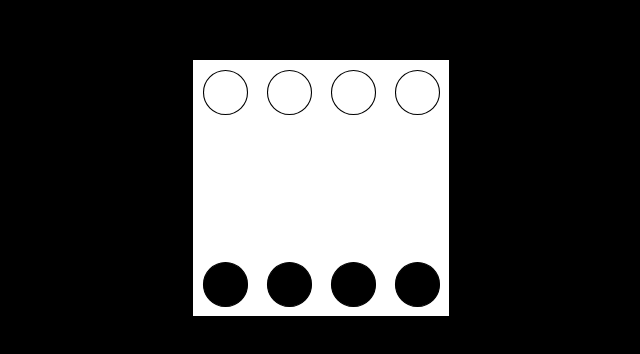
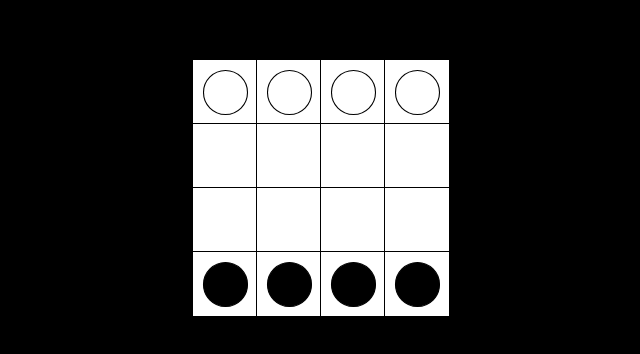
Before and after one commit to attealalahti/shobu-online, a Next.js app: page / in a window 1280 px wide. Shown: the part 212-566 px from the top of the page, without its empty margins (319-959 px from the left). Built offline with nearby package versions, Linux system fonts and the light colour scheme.

Commit message:
Add dividing lines to boards.

```diff
--- a/components/board.tsx
+++ b/components/board.tsx
@@ -202,6 +202,8 @@ const Board = () => {
           key={index}
           className={`${selected ? "bg-blue-400" : ""} ${
             possibleToMoveTo ? "bg-red-400" : ""
+          } ${x < 3 ? "border-r border-black" : ""} ${
+            y < 3 ? "border-b border-black" : ""
           } w-16 h-16`}
           disabled={
             !(
```
